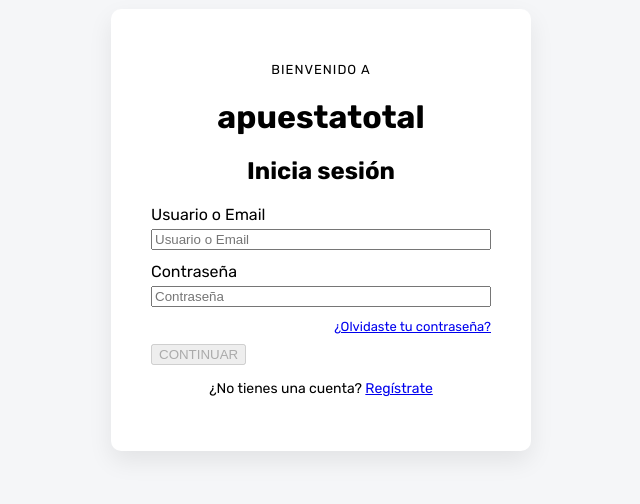
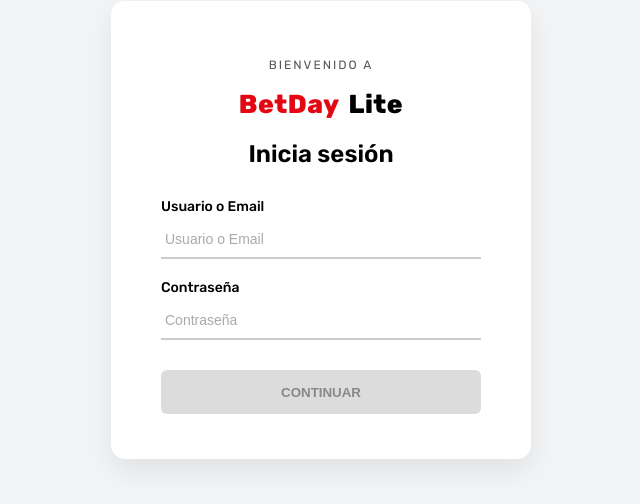
Before and after one commit to nicolmmdev/reto-at, a Next.js app: page /login in a window 1280 px wide. Shown: the part 170-674 px from the top of the page, without its empty margins (319-959 px from the left). Built offline with nearby package versions, Linux system fonts and the light colour scheme.

Commit message:
update css

```diff
--- a/app/login/LoginPage.module.css
+++ b/app/login/LoginPage.module.css
@@ -3,48 +3,97 @@
   display:flex;
   justify-content:center;
   align-items:center;
+  background:#f3f4f6;
 }
 
 .loginCard{
-  background:white;
-  padding:40px;
-  border-radius:10px;
+  background:#fff;
+  padding:45px 50px;
+  border-radius:14px;
   width:100%;
   max-width:420px;
-  box-shadow:0 10px 25px rgba(0,0,0,0.08);
+  box-shadow:0 12px 30px rgba(0,0,0,0.08);
 }
 
 .loginHeader{
   text-align:center;
-  margin-bottom:15px;
+  margin-bottom:10px;
+}
+
+.welcomeText{
+  font-size:12px;
+  letter-spacing:2px;
+  color:#555;
+  margin-bottom:6px;
+}
+
+.logo{
+  font-size:30px;
+  font-weight:700;
+}
+
+.logo span{
+  color:#111;
+}
+
+.logo{
+  color:#e11d2e;
 }
 
 .loginTitle{
   text-align:center;
-  margin-bottom:20px;
+  margin:20px 0 30px 0;
+  font-weight:600;
 }
 
 .inputGroup{
   display:flex;
   flex-direction:column;
-  gap:5px;
-  margin-bottom:12px;
+  gap:6px;
+  margin-bottom:20px;
 }
 
-.forgotPassword{
-  text-align:right;
-  font-size:13px;
-  margin-bottom:10px;
+.inputGroup label{
+  font-size:14px;
+  font-weight:500;
 }
 
-.signupText{
-  text-align:center;
-  margin-top:15px;
+.inputGroup input{
+  border:none;
+  border-bottom:2px solid #ccc;
+  padding:10px 4px;
   font-size:14px;
+  outline:none;
+  transition:all .2s ease;
+  background:transparent;
 }
 
-.welcomeText{
-  text-align:center;
-  font-size:13px;
-  letter-spacing:1px;
+.inputGroup input:focus{
+  border-bottom:2px solid #000;
 }
+
+.inputGroup input::placeholder{
+  color:#aaa;
+}
+.loginSubmit{
+  width:100%;
+  height:44px;
+  border:none;
+  background:#000;
+  color:white;
+  font-weight:600;
+  border-radius:6px;
+  cursor:pointer;
+  transition:all .2s ease;
+  margin-top:10px;
+}
+
+.loginSubmit:hover{
+  background:#111;
+}
+
+.loginSubmit:disabled{
+  background:#dcdcdc;
+  color:#888;
+  cursor:not-allowed;
+}
--- a/app/login/page.tsx
+++ b/app/login/page.tsx
@@ -51,9 +51,9 @@
             BIENVENIDO A
           </p>
 
-          <h1 className={styles.logo}>
-            apuesta<span>total</span>
-          </h1>
+<h1 className="logo">
+  BetDay <span>Lite</span>
+</h1>
 
         </header>
 
@@ -99,9 +99,9 @@
 
           </div>
 
-          <div className={styles.forgotPassword}>
+          {/* <div className={styles.forgotPassword}>
             <a href="#">¿Olvidaste tu contraseña?</a>
-          </div>
+          </div> */}
 
           {error && (
             <p className={styles.loginError} role="alert">
@@ -117,9 +117,9 @@
             {loading ? "Ingresando..." : "CONTINUAR"}
           </button>
 
-          <p className={styles.signupText}>
+          {/* <p className={styles.signupText}>
             ¿No tienes una cuenta? <a href="#">Regístrate</a>
-          </p>
+          </p> */}
 
         </form>
 
--- a/components/layout/Header.tsx
+++ b/components/layout/Header.tsx
@@ -60,7 +60,7 @@
 
             <button
               className="logoutBtn"
-              onClick={()=>signOut()}
+              onClick={()=>signOut({ callbackUrl: "/" })}
             >
               Logout
             </button>
```
